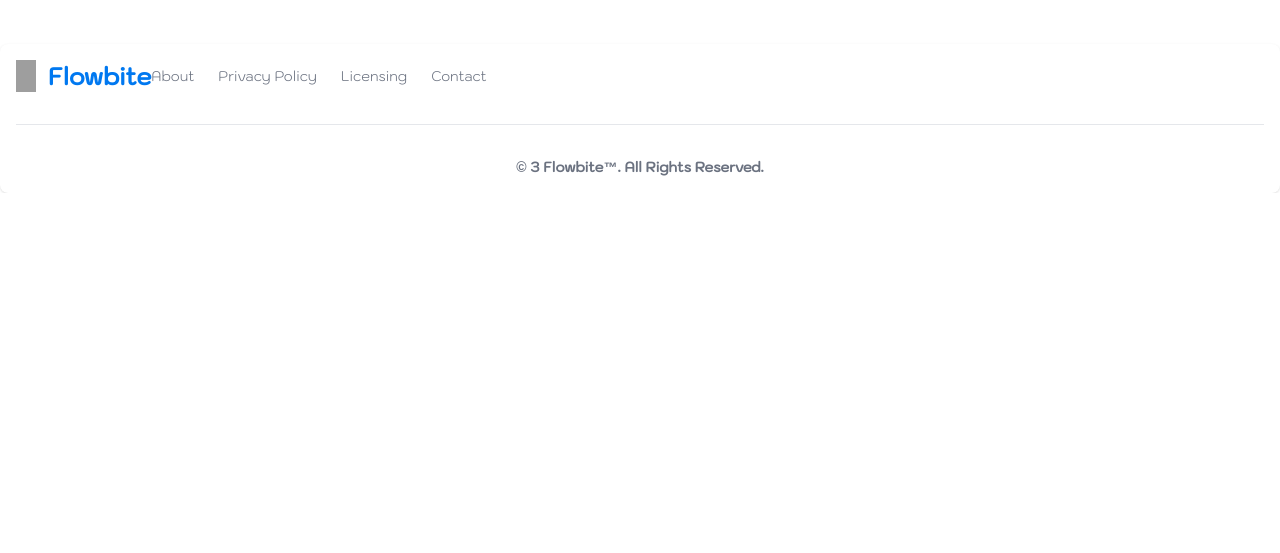
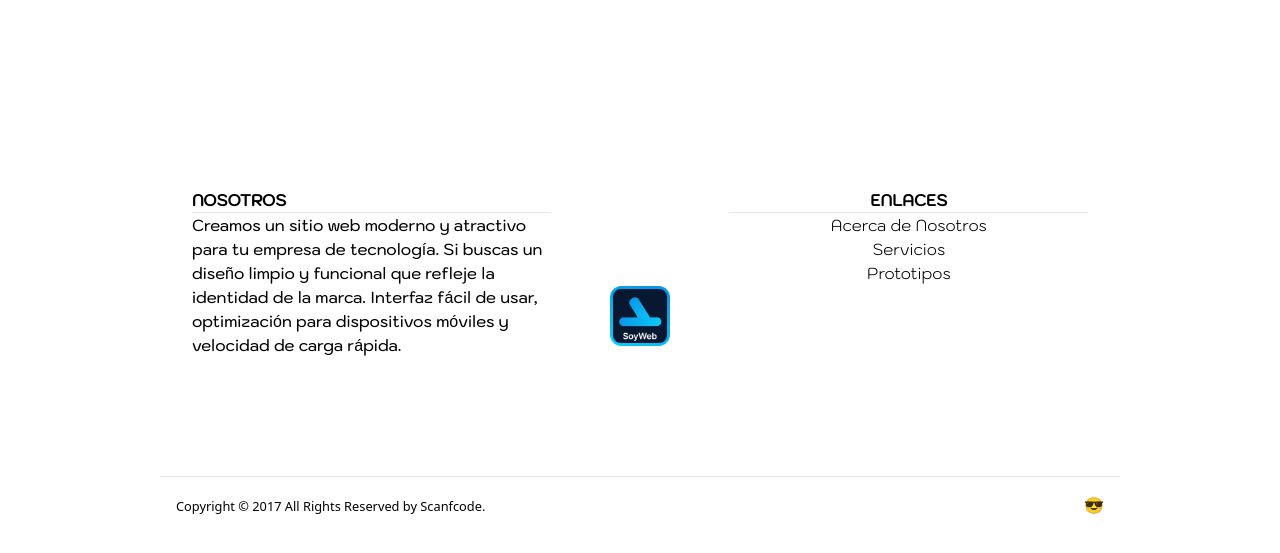
Before and after one commit to bmsebastian2/soyunaweb_Next, a Next.js app: page / in a window 1280 px wide. Shown: the part 5796-6349 px from the top of the page. Before the commit the page ends 5989 px from the top, so only its background shows below. Built offline with nearby package versions, Linux system fonts and the light colour scheme; grey boxes are pictures that could not be loaded.

Commit message:
Add Footer

```diff
--- a/components/Footer.jsx
+++ /dev/null
@@ -1,57 +0,0 @@
-import Image from "next/image";
-
-const Footer = () => {
-  return (
-    <footer className="p-4 bg-white rounded-lg shadow md:px-6 md:py-8 dark:bg-gray-900">
-      <div className="sm:flex sm:items-center sm:justify-between">
-        <a
-          href="https://flowbite.com/"
-          className="flex items-center mb-4 sm:mb-0"
-        >
-          <Image
-            src="https://flowbite.com/docs/images/logo.svg"
-            className="h-8 mr-3"
-            alt="Flowbite Logo"
-            width={20}
-            height={20}
-          />
-          <span className="self-center text-2xl font-semibold whitespace-nowrap dark:text-white">
-            Flowbite
-          </span>
-        </a>
-        <ul className="flex flex-wrap items-center mb-6 text-sm text-gray-500 sm:mb-0 dark:text-gray-400">
-          <li>
-            <a href="#" className="mr-4 hover:underline md:mr-6 ">
-              About
-            </a>
-          </li>
-          <li>
-            <a href="#" className="mr-4 hover:underline md:mr-6">
-              Privacy Policy
-            </a>
-          </li>
-          <li>
-            <a href="#" className="mr-4 hover:underline md:mr-6 ">
-              Licensing
-            </a>
-          </li>
-          <li>
-            <a href="#" className="hover:underline">
-              Contact
-            </a>
-          </li>
-        </ul>
-      </div>
-      <hr className="my-6 border-gray-200 sm:mx-auto dark:border-gray-700 lg:my-8" />
-      <span className="block text-sm text-gray-500 sm:text-center dark:text-gray-400">
-        © 3{" "}
-        <a href="https://flowbite.com/" className="hover:underline">
-          Flowbite™
-        </a>
-        . All Rights Reserved.
-      </span>
-    </footer>
-  );
-};
-
-export default Footer;
--- a/components/LayaoutComponent.jsx
+++ b/components/LayaoutComponent.jsx
@@ -1,6 +1,6 @@
 /* eslint-disable @next/next/no-sync-scripts */
 import Head from "next/head";
-import Footer from "./Footer";
+import Footer from "./footer/Footer";
 
 const LayaoutComponent = ({ children, title, content }) => {
   return (
--- /dev/null
+++ b/components/footer/Footer.jsx
@@ -0,0 +1,48 @@
+import React from "react";
+import style from "./footer.module.css";
+import Image from "next/image";
+const Footer = () => {
+  return (
+    <div className={style.containerMain}>
+      <div className={style.container}>
+        <div className={(style.div, style.div1)}>
+          <h4>
+            <strong>NOSOTROS</strong>
+          </h4>
+          <hr />
+          <p>
+            Creamos un sitio web moderno y atractivo para tu empresa de
+            tecnología. Si buscas un diseño limpio y funcional que refleje la
+            identidad de la marca. Interfaz fácil de usar, optimización para
+            dispositivos móviles y velocidad de carga rápida.
+          </p>
+        </div>
+        <div className={(style.div, style.div2)}>
+          <div>
+            <Image src={"/Logo_M.png"} width={60} height={60} alt="Logo web" />
+          </div>
+        </div>
+        <div className={(style.div, style.div3)}>
+          <h4>
+            <strong>ENLACES</strong>
+          </h4>
+          <hr />
+          <ul>
+            <li>Acerca de Nosotros</li>
+            <li>Servicios</li>
+            <li>Prototipos</li>
+          </ul>
+        </div>
+      </div>
+      <hr />
+      <div className={style.redes}>
+        <div>
+          <small>Copyright © 2017 All Rights Reserved by Scanfcode.</small>
+        </div>
+        <div>😎</div>
+      </div>
+    </div>
+  );
+};
+
+export default Footer;
--- /dev/null
+++ b/components/footer/footer.module.css
@@ -0,0 +1,65 @@
+.container {
+
+    height: 40vh;
+    width: 100%;
+    display: flex;
+    padding: 2rem;
+    margin-top: 5rem;
+}
+
+
+
+.containerMain {
+    padding: 2rem 10rem;
+}
+
+.div {}
+
+.div1 {
+    flex: 2;
+}
+
+.div2 {
+    flex: 1;
+    display: flex;
+    justify-content: center;
+    align-items: center;
+}
+
+.div3 {
+    flex: 2;
+    text-align: center;
+}
+
+
+
+.redes {
+    height: 10vh;
+    display: flex;
+    justify-content: space-between;
+    padding: 1rem;
+}
+
+@media (max-width:768px) {
+    .container {
+        flex-direction: column;
+        gap: 100px;
+        margin-bottom: 10rem;
+    }
+
+    .containerMain {
+
+        flex-direction: column;
+        padding: 0.5rem;
+        text-align: center;
+    }
+
+    .div3 {
+        padding: 0;
+        display: none;
+    }
+
+    .redes {
+        flex-direction: column;
+    }
+}
--- a/package.json
+++ b/package.json
@@ -13,8 +13,6 @@
     "eslint-config-next": "13.0.7",
     "eslint-config-prettier": "^8.5.0",
     "eslint-plugin-prettier": "^4.2.1",
-    "flowbite": "^1.5.5",
-    "flowbite-react": "^0.3.7",
     "next": "13.0.7",
     "prettier": "^2.8.1",
     "react": "18.2.0",
@@ -28,7 +26,6 @@
     "eslint-plugin-n": "^15.6.0",
     "eslint-plugin-promise": "^6.1.1",
     "eslint-plugin-react": "^7.31.11",
-    "postcss": "^8.4.24",
-    "tailwindcss": "^3.3.2"
+    "postcss": "^8.4.24"
   }
 }
--- a/styles/globals.css
+++ b/styles/globals.css
@@ -335,6 +335,9 @@ span {
 
 }
 
+
+
+
 /* # sourceMappingURL=styles.css.map */
 
 @tailwind base;
```
Also changed, not shown: 1 other file (tests, documents, lock files or other folders).
